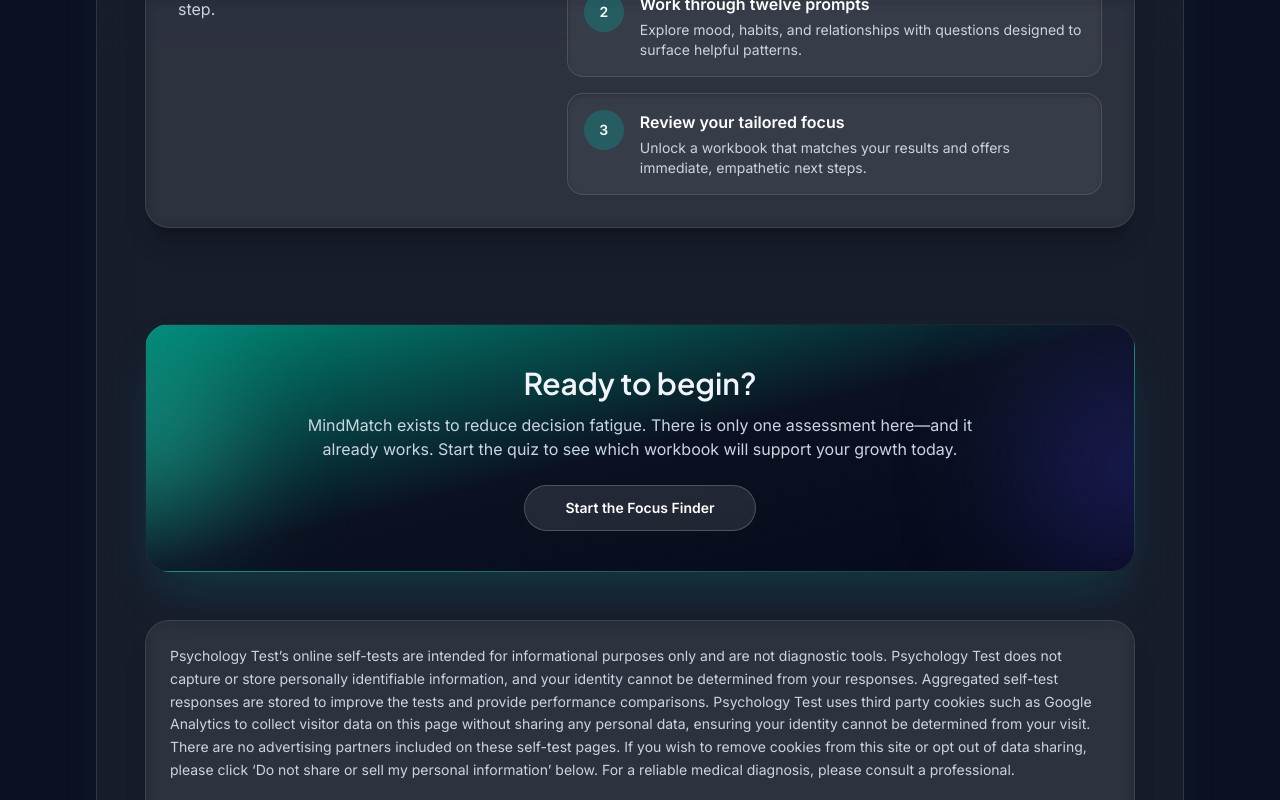
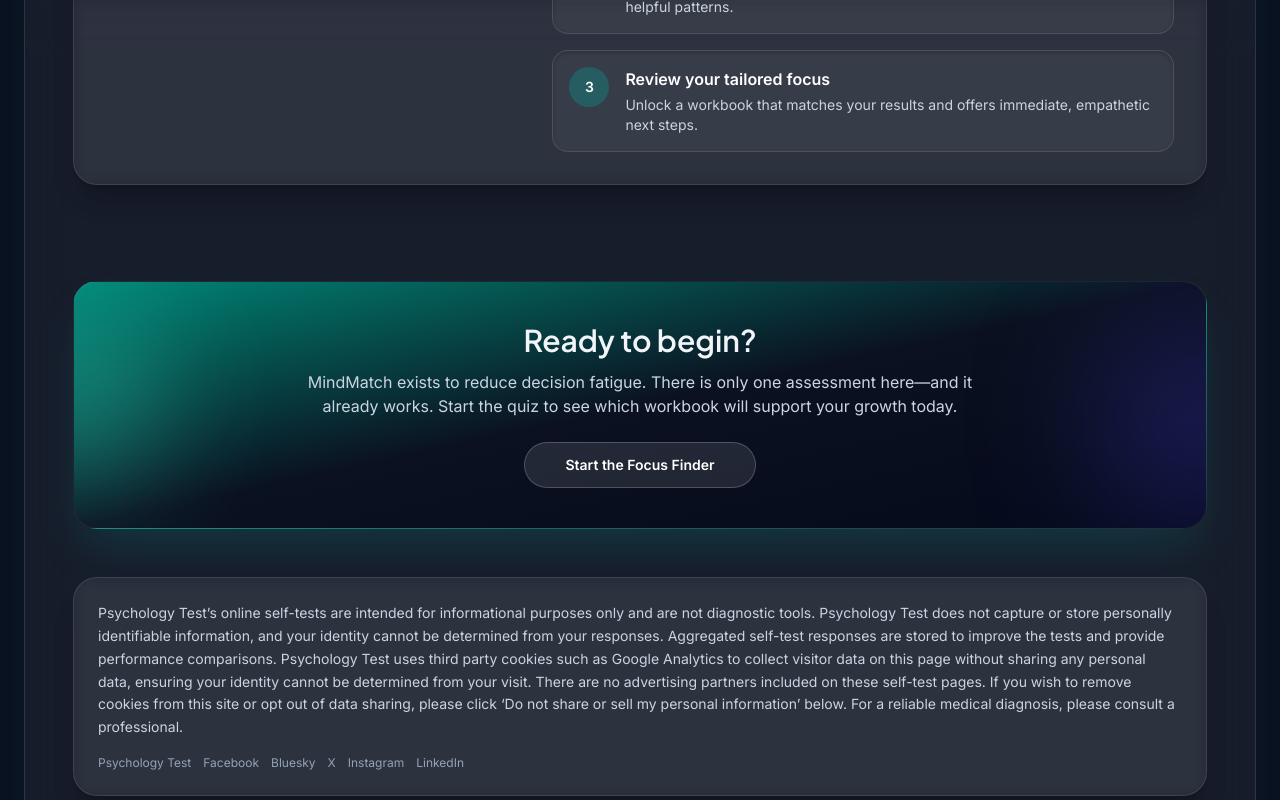
Before and after one commit to Gpstrackergsm/psychology-ai-quiz, a React (Vite) app in the folder frontend/: page / in a window 1280 px wide. Shown: the part 1671-2471 px from the top of the page. Built offline with nearby package versions, Linux system fonts and the light colour scheme.

Commit message:
Expand layout to full width

```diff
--- a/frontend/src/App.jsx
+++ b/frontend/src/App.jsx
@@ -65,7 +65,7 @@
 
   return (
     <div className={`min-h-screen py-12 ${isQuizStage ? 'quiz-stage-background' : ''}`}>
-      <div className="mx-auto max-w-6xl px-4 md:px-8">
+      <div className="w-full px-0 sm:px-4 lg:px-6">
         <SiteShell {...shellProps} onStartQuiz={handleQuizStart}>
           <AnimatePresence mode="wait">
             <motion.div
```
